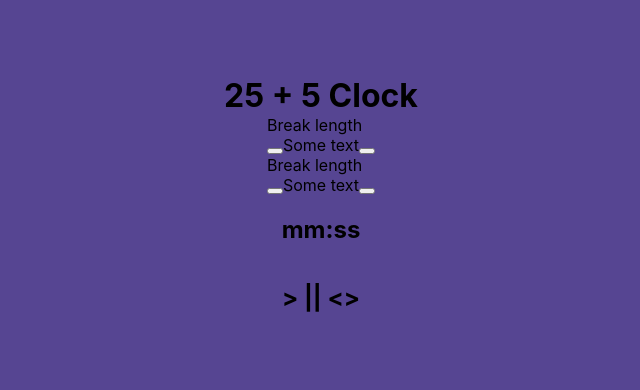
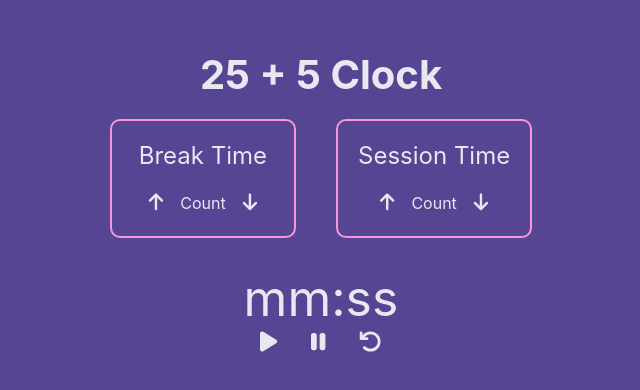
Before and after one commit to Nathanael-Whitrow/25-5-clock, a React (Create React App) app: page / in a window 1280 px wide. Shown: the part 196-586 px from the top of the page, without its empty margins (319-959 px from the left). Built offline with nearby package versions, Linux system fonts and the light colour scheme.

Commit message:
Finish layout

```diff
--- a/package.json
+++ b/package.json
@@ -3,6 +3,9 @@
   "version": "0.1.0",
   "private": true,
   "dependencies": {
+    "@fortawesome/fontawesome-svg-core": "^6.2.1",
+    "@fortawesome/free-solid-svg-icons": "^6.2.1",
+    "@fortawesome/react-fontawesome": "^0.2.0",
     "@testing-library/jest-dom": "^5.16.5",
     "@testing-library/react": "^13.4.0",
     "@testing-library/user-event": "^13.5.0",
--- a/public/index.html
+++ b/public/index.html
@@ -1,14 +1,12 @@
 <!DOCTYPE html>
 <html lang="en">
+
 <head>
   <meta charset="utf-8" />
   <link rel="icon" href="%PUBLIC_URL%/favicon.ico" />
   <meta name="viewport" content="width=device-width, initial-scale=1" />
   <meta name="theme-color" content="#000000" />
-    <meta
-      name="description"
-      content="Web site created using create-react-app"
-    />
+  <meta name="description" content="Web site created using create-react-app" />
   <link rel="apple-touch-icon" href="%PUBLIC_URL%/logo192.png" />
   <!--
       manifest.json provides metadata used when your web app is installed on a
@@ -25,7 +23,9 @@
       Learn how to configure a non-root public URL by running `npm run build`.
     -->
   <title>React App</title>
+  <script src="https://kit.fontawesome.com/9b3ad7306d.js" crossorigin="anonymous"></script>
 </head>
+
 <body>
   <noscript>You need to enable JavaScript to run this app.</noscript>
   <div id="root"></div>
@@ -40,4 +40,5 @@
       To create a production bundle, use `npm run build` or `yarn build`.
     -->
 </body>
+
 </html>
--- a/src/App.css
+++ b/src/App.css
@@ -4,6 +4,8 @@
   --heliotrope: #CA7DF9;
   --blue: #724CF9;
   --slate: #564592;
+  --magnolia: #E9E7F1;
+  --white: white;
 }
 
 .App {
@@ -13,8 +15,50 @@
   align-items: center;
   height: 100vh;
   background-color: var(--slate);
+  color: var(--magnolia);
+  min-width: 500px;
 }
 
 h1 {
   margin: 0;
+  font-size: 40px;
 }
+
+#time-adjustor {
+  margin: 20px 20px;
+  padding: 20px 20px;
+  display: inline-block;
+  text-align: center;
+  border: 2px solid var(--orchid);
+  border-radius: 10px;
+}
+
+.title-2 {
+  margin: 0 0;
+  font-size: x-large;
+}
+
+.count-controls {
+  margin: 20px 0px 0px 0px;
+}
+
+.timer-text {
+  font-size: 50px;
+  margin: 10px 0px 0px 0px;
+}
+
+.controls {
+  font-size: larger;
+  font-weight: bold;
+}
+
+.button {
+  border: 1px solid var(--slate);
+  text-decoration: none;
+  color: var(--magnolia);
+  background-color: var(--slate);
+  margin: 0px 10px;
+  font-size: larger;
+  font-weight: bold;
+  border-radius: 5px;
+}
--- a/src/App.js
+++ b/src/App.js
@@ -1,4 +1,6 @@
 import './App.css';
+import { FontAwesomeIcon } from '@fortawesome/react-fontawesome';
+import { faPlay, faPause, faArrowRotateLeft } from '@fortawesome/free-solid-svg-icons';
 
 function Title() {
   return (
@@ -8,16 +10,14 @@ function Title() {
   )
 }
 
-function TimeAdjustor() {
+function TimeAdjustor(props) {
   return (
-    <div>
-      <div>
-        <span>Break length</span>
-      </div>
-      <div>
-        <button></button>
-        Some text
-        <button></button>
+    <div id="time-adjustor">
+      <p className="title-2">{props.text}</p>
+      <div className='count-controls'>
+        <button className='button button-up'><i className='fa-solid fa-arrow-up'></i></button>
+        <span className='counter'>Count</span>
+        <button className='button button-down'><i className='fa-solid fa-arrow-down'></i></button>
       </div>
     </div>
   )
@@ -27,17 +27,18 @@ function Timer() {
   return (
     <div>
       <div>
-        <h2>mm:ss</h2>
+        <p className='timer-text'>mm:ss</p>
       </div>
     </div>
   )
 }
 
 function Controls() {
-  const text = "> || <>"
   return (
-    <div>
-      <h2>{text}</h2>
+    <div className='controls'>
+      <button className='button controls-play'><FontAwesomeIcon icon={faPlay} /></button>
+      <button className='button controls-pause'><FontAwesomeIcon icon={faPause} /></button>
+      <button className='button controls-restart'><FontAwesomeIcon icon={faArrowRotateLeft} /></button>
     </div>
   )
 }
@@ -46,9 +47,9 @@ function App() {
   return (
     <div className="App">
       <Title />
-      <span>
-        <TimeAdjustor />
-        <TimeAdjustor />
+      <span id="timers">
+        <TimeAdjustor text='Break Time' />
+        <TimeAdjustor text='Session Time' />
       </span>
       <Timer />
       <Controls />
```
Also changed, not shown: 1 other file (tests, documents, lock files or other folders). Lines whose indentation alone changed are shown as unchanged.
